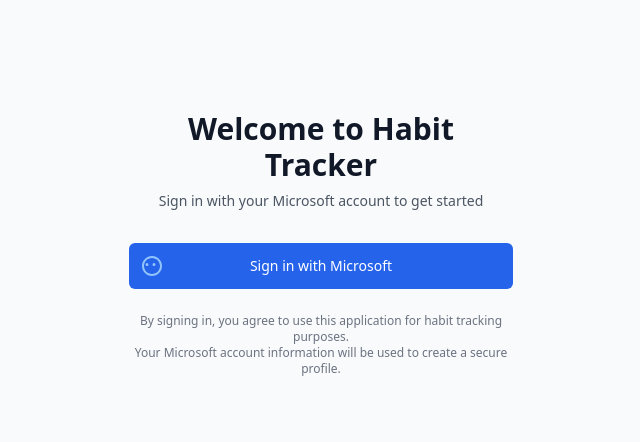
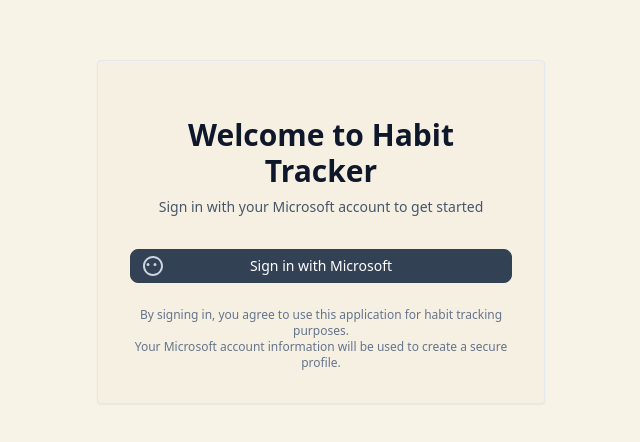
Before and after one commit to PaingThuTa/Habit-Tracker-Web-Project, a React (Vite) app: page /login in a window 1280 px wide. Shown: the part 168-610 px from the top of the page, without its empty margins (319-959 px from the left). Built offline with nearby package versions, Linux system fonts and the light colour scheme.

Commit message:
login page ui updated

```diff
--- a/src/pages/Login.jsx
+++ b/src/pages/Login.jsx
@@ -18,13 +18,13 @@
   }
 
   return (
-    <div className="min-h-screen flex items-center justify-center bg-gray-50">
-      <div className="max-w-md w-full space-y-8 p-8">
+    <div className="min-h-screen flex items-center justify-center" style={{ backgroundColor: '#f8f3e7' }}>
+      <div className="max-w-md w-full space-y-8 p-8 card">
         <div className="text-center">
-          <h2 className="mt-6 text-3xl font-extrabold text-gray-900">
+          <h2 className="mt-6 text-3xl font-extrabold text-slate-900">
             Welcome to Habit Tracker
           </h2>
-          <p className="mt-2 text-sm text-gray-600">
+          <p className="mt-2 text-sm text-slate-600">
             Sign in with your Microsoft account to get started
           </p>
         </div>
@@ -39,10 +39,10 @@
           <button
             onClick={handleLogin}
             disabled={isLoading}
-            className="group relative w-full flex justify-center py-3 px-4 border border-transparent text-sm font-medium rounded-md text-white bg-blue-600 hover:bg-blue-700 focus:outline-none focus:ring-2 focus:ring-offset-2 focus:ring-blue-500 disabled:opacity-50 disabled:cursor-not-allowed"
+            className="group relative w-full flex justify-center py-3 px-4 btn btn-primary"
           >
             <span className="absolute left-0 inset-y-0 flex items-center pl-3">
-              <svg className="h-5 w-5 text-blue-300" viewBox="0 0 20 20" fill="currentColor">
+              <svg className="h-5 w-5 text-slate-300" viewBox="0 0 20 20" fill="currentColor">
                 <path fillRule="evenodd" d="M10 0C4.477 0 0 4.477 0 10s4.477 10 10 10 10-4.477 10-10S15.523 0 10 0zm0 18C5.589 18 2 14.411 2 10S5.589 2 10 2s8 3.589 8 8-3.589 8-8 8z" clipRule="evenodd" />
                 <path fillRule="evenodd" d="M13.5 8.5a1.5 1.5 0 11-3 0 1.5 1.5 0 013 0zM6.5 8.5a1.5 1.5 0 11-3 0 1.5 1.5 0 013 0z" clipRule="evenodd" />
               </svg>
@@ -51,7 +51,7 @@
           </button>
 
           <div className="mt-6 text-center">
-            <div className="text-xs text-gray-500">
+            <div className="text-xs text-slate-500">
               By signing in, you agree to use this application for habit tracking purposes.
               <br />
               Your Microsoft account information will be used to create a secure profile.
```
